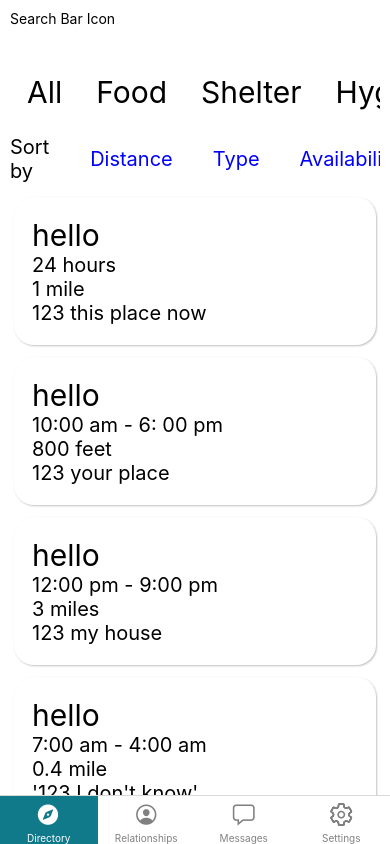
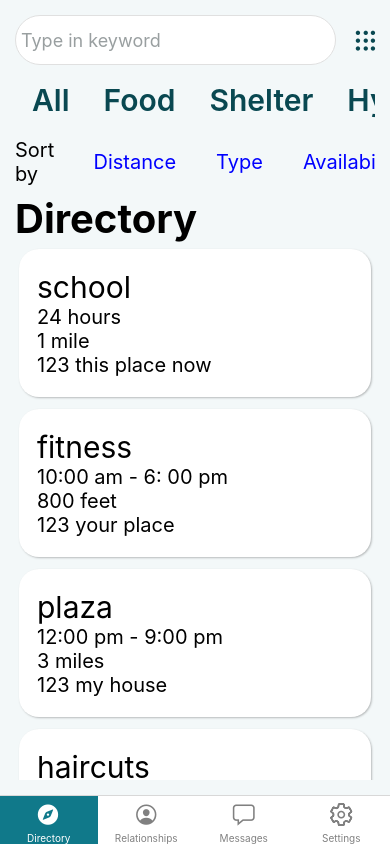
Before and after one commit to Valyria-Studios/geo_browser_app, a React Native app in the folder App/: screen /Directory in a window 390 px wide. Built offline with nearby package versions, Linux system fonts and the light colour scheme.

Commit message:
Made Search Filter and updated home page apperance

```diff
--- a/App/screens/Home.js
+++ b/App/screens/Home.js
@@ -5,13 +5,17 @@ import {
   View,
   ScrollView,
   TouchableOpacity,
+  TextInput,
 } from "react-native";
 import { SafeAreaView } from "react-native-safe-area-context";
 import Card from "../shared/Card";
 import Amenities from "../shared/Amenities";
+import Fontisto from "@expo/vector-icons/Fontisto";
 
 export default function App() {
   const [selectedCategory, setSelectedCategory] = useState(null);
+  const [searchInput, setSearchInput] = useState("");
+  const [filteredAmenities, setFilteredAmenities] = useState(Amenities);
 
   const handlePress = (category) => {
     if (selectedCategory === category) {
@@ -21,11 +25,31 @@ export default function App() {
     }
   };
 
+  const handleSearchChange = (text) => {
+    setSearchInput(text);
+    const filtered = Amenities.filter((amenity) =>
+      amenity.location.toLowerCase().includes(text.toLowerCase())
+    );
+    setFilteredAmenities(filtered);
+  };
+
   return (
     <SafeAreaView style={styles.container}>
-      <View style={styles.search}>
-        <Text>Search Bar</Text>
-        <Text> Icon </Text>
+      <View style={styles.searchSection}>
+        <View style={styles.searchContainer}>
+          <TextInput
+            value={searchInput}
+            onChangeText={handleSearchChange}
+            placeholder="Type in keyword"
+            style={styles.searchBar}
+          />
+        </View>
+        <Fontisto
+          name="nav-icon-grid-a"
+          size={20}
+          color="#094851"
+          style={styles.gridIcon}
+        />
       </View>
       <View>
         <ScrollView horizontal={true} showsHorizontalScrollIndicator={false}>
@@ -44,11 +68,18 @@ export default function App() {
               onPress={() => handlePress(category)}
               activeOpacity={1}
             >
-              <View>
+              <View
+                style={[
+                  styles.scrollerItemContainer,
+                  category === selectedCategory &&
+                    styles.selectedCategoryContainer,
+                ]}
+              >
                 <Text
                   style={[
                     styles.scrollerItems,
-                    category === selectedCategory && styles.selectedCategory,
+                    category === selectedCategory &&
+                      styles.selectedScrollerItem,
                   ]}
                 >
                   {category}
@@ -67,7 +98,10 @@ export default function App() {
             <Text style={styles.sortByItems}>Availability</Text>
           </ScrollView>
         </View>
-        {Amenities.map((amenity) => (
+        <View>
+          <Text style={styles.directory}>Directory</Text>
+        </View>
+        {filteredAmenities.map((amenity) => (
           <Card key={amenity.key}>
             <Text style={styles.cardLocation}>{amenity.location}</Text>
             <Text style={styles.cardDetails}>
@@ -87,34 +121,59 @@ export default function App() {
 const styles = StyleSheet.create({
   container: {
     flex: 1,
-    backgroundColor: "#fff",
-    paddingTop: 10,
-    paddingRight: 10,
-    paddingLeft: 10,
-    paddingBottom: 0,
+    backgroundColor: "#f3f8f9",
+    padding: 15,
     // alignItems: "center",
     // justifyContent: "center",
   },
-  search: {
+  searchSection: {
     flexDirection: "row",
     alignItems: "center",
-    marginBottom: 30,
   },
+  searchContainer: {
+    flexDirection: "row",
+    borderWidth: 1,
+    borderColor: "#e0e0e0",
+    borderRadius: 50,
+    padding: 5,
+    alignItems: "center",
+    flex: 1,
+    height: 50,
+    backgroundColor: "white",
+  },
+  searchBar: {
+    flex: 1,
+    fontSize: 18,
+    color: "#999fa0",
+  },
+  gridIcon: {
+    paddingLeft: 20,
+  },
+  scrollerItemContainer: {
+    borderWidth: 2,
+    borderColor: "transparent",
+    borderRadius: 25,
+    marginTop: 5,
+    marginHorizontal: 5, // Added this for spacing between items
+  },
+
+  selectedCategoryContainer: {
+    borderColor: "#ebae52",
+    backgroundColor: "#ffffff", // Adjust this to your desired background color
+  },
+
   scrollerItems: {
     textAlign: "center",
     fontSize: 30,
-    padding: 15,
-    borderWidth: 2,
-    borderColor: "transparent",
+    fontWeight: "600",
+    padding: 10,
+    color: "#094851",
   },
-  selectedCategory: {
-    padding: 15,
-    fontWeight: "600",
-    color: "#ebae52",
-    borderWidth: 2,
-    borderRadius: 30,
-    borderColor: "#ebae52",
+
+  selectedScrollerItem: {
+    color: "#533509",
   },
+
   sortByContainer: {
     flexDirection: "row",
     alignItems: "center",
@@ -128,6 +187,11 @@ const styles = StyleSheet.create({
     color: "blue",
     padding: 20,
   },
+  directory: {
+    fontSize: 40,
+    fontWeight: "bold",
+  },
+
   cardLocation: {
     fontSize: 30,
   },
--- a/App/shared/Amenities.js
+++ b/App/shared/Amenities.js
@@ -1,32 +1,46 @@
 const Amenities = [
   {
-    location: "hello",
+    location: "school",
     times: "24 hours",
     distance: "1 mile",
     address: "123 this place now",
     key: "1",
   },
   {
-    location: "hello",
+    location: "fitness",
     times: "10:00 am - 6: 00 pm",
     distance: "800 feet",
     address: "123 your place",
     key: "2",
   },
   {
-    location: "hello",
+    location: "plaza",
     times: "12:00 pm - 9:00 pm",
     distance: "3 miles",
     address: "123 my house",
     key: "3",
   },
   {
-    location: "hello",
+    location: "haircuts",
     times: "7:00 am - 4:00 am",
     distance: "0.4 mile",
     address: `'123 I don't know'`,
     key: "4",
   },
+  {
+    location: "restaurant",
+    times: "7:00 am - 4:00 am",
+    distance: "0.4 mile",
+    address: `'123 I don't know'`,
+    key: "5",
+  },
+  {
+    location: "sleeping",
+    times: "7:00 am - 4:00 am",
+    distance: "0.4 mile",
+    address: `'123 I don't know'`,
+    key: "6",
+  },
 ];
 
 export default Amenities;
```
